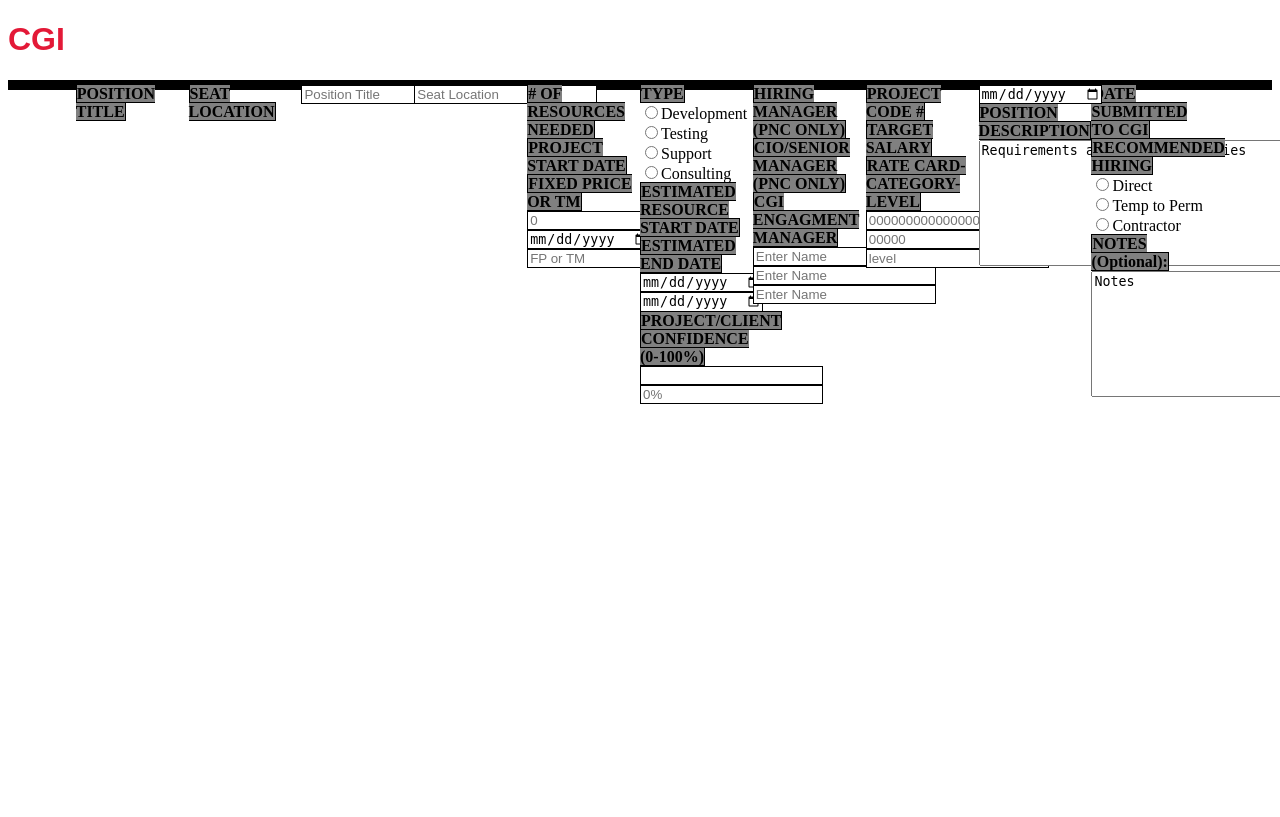
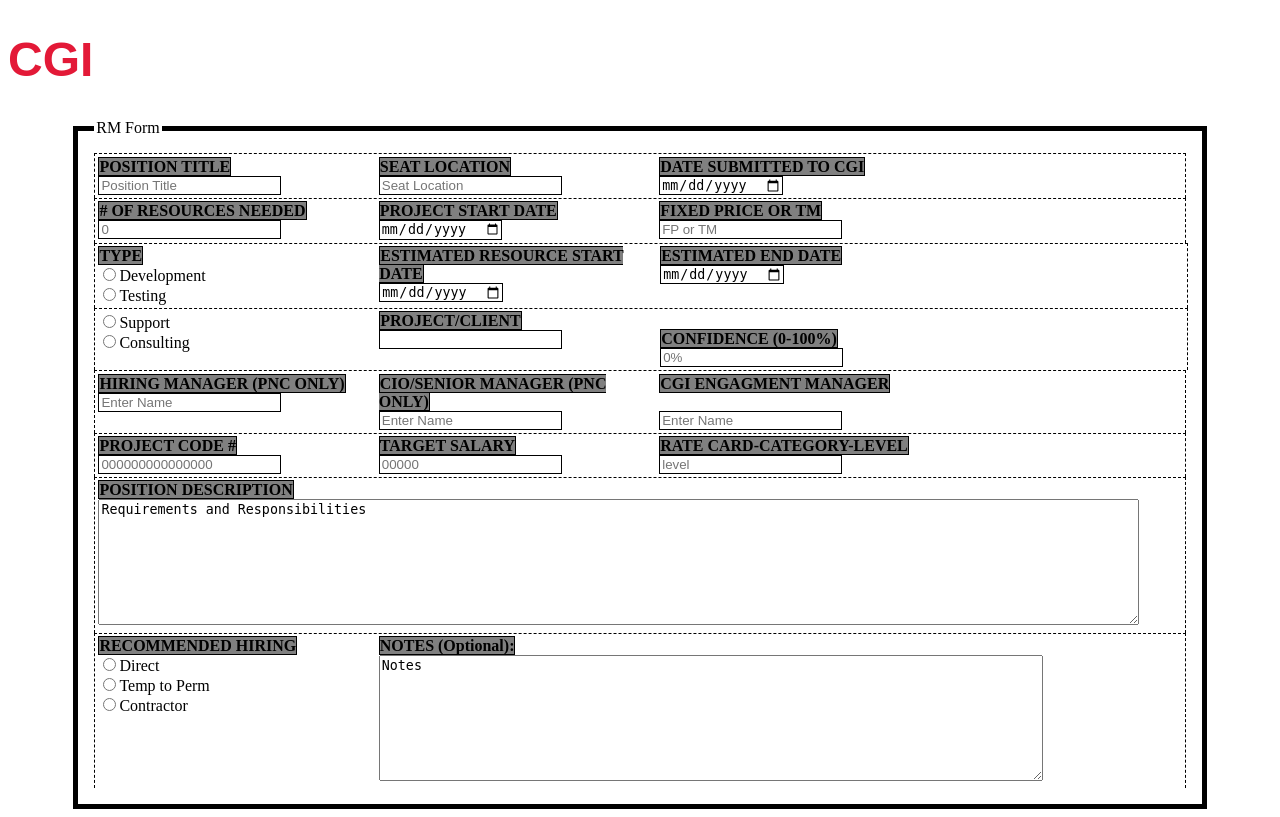
Before and after one commit to jfignole/r-bot, a PHP site: page /RM_Form.html in a window 1280 px wide; the page is wider, and only the part inside the window is pictured. Before the commit the page ends 404 px from the top of that part, so only its background shows below. Run offline with PHP 8.4, Linux system fonts and the light colour scheme.

Commit message:
Add files via upload
Added CSS and Lined it up

```diff
--- a/R-Bot/Forms/RM_Form.html
+++ b/R-Bot/Forms/RM_Form.html
@@ -8,85 +8,115 @@
 </head>
 <body>
 	<h1>CGI</h1>
-<div id="rm_c">
+
+
 	<form>
+	<fieldset>
+	<legend>RM Form</legend>
 		<div class="row_1">
 			<div class="box_1">
-				<label><b>POSITION TITLE</b></label>
+				<label><b>POSITION TITLE</b></label><br>
+				<input type="text" placeholder="Position Title" name="ptitle">
 			</div>
 			<div class="box_2">
-				<label><b>SEAT LOCATION</b></label>
+				<label><b>SEAT LOCATION</b></label><br>
+				<input type="text" placeholder="Seat Location" name="sloc">
 			</div>
 			<div class="box_3">
 				<label><b>DATE SUBMITTED TO CGI</b></label><br>
+				<input type="date" placeholder="mm/dd/yyyy" name="dsub"><br>
 			</div>
+		</div><br>
+		<div class="row_2">
 			<div class="box_1">
-				<input type="text" placeholder="Position Title" name="ptitle">
+				<label><b># OF RESOURCES NEEDED</b></label><br>
+				<input type="number" placeholder="0" min="0" name="numres">
 			</div>
 			<div class="box_2">
-				<input type="text" placeholder="Seat Location" name="sloc">
+				<label><b>PROJECT START DATE</b></label><br>
+				<input type="date" placeholder="mm/dd/yyyy" name="pstart">
 			</div>
 			<div class="box_3">
-				<input type="date" placeholder="mm/dd/yyyy" name="dsub"><br>
+				<label><b>FIXED PRICE OR TM</b></label><br>
+				<input type="text" placeholder="FP or TM" name="fptm">
 			</div>
-			<div class="row_2">
-				<div class="box_1">
-				<label><b># OF RESOURCES NEEDED</b></label>
-				<label><b>PROJECT START DATE</b></label>
-				<label><b>FIXED PRICE OR TM</b></label><br>
-				<input type="number" placeholder="0" name="numres">
-				<input type="date" placeholder="mm/dd/yyyy" name="pstart">
-				<input type="text" placeholder="FP or TM" name="fptm"><br>
 		</div>
 		<div class="row_3">
 			<div class="box_1">
 				<label><b>TYPE</b></label><br>
 				<input type="radio" name="type" value="development">Development<br>
 				<input type="radio" name="type" value="testing">Testing<br>
+			</div>
+			<div class="box_2">
+				<label><b>ESTIMATED RESOURCE START DATE</b></label><br>
+				<input type="date" placeholder="mm/dd/yyyy" name="rsdate">
+			</div>
+			<div class="box_3">
+				<label><b>ESTIMATED END DATE</b></label><br>
+				<input type="date" placeholder="mm/dd/yyyy" name="rendate">
+			</div><br>
+		</div><br>
+		<div class="row_4">
+			<div class="box_1">
 				<input type="radio" name="type" value="support">Support<br>
 				<input type="radio" name="type" value="consulting">Consulting<br>
-				<label><b>ESTIMATED RESOURCE START DATE</b></label>
-				<label><b>ESTIMATED END DATE</b></label><br>
-				<input type="date" placeholder="mm/dd/yyyy" name="rsdate">
-				<input type="date" placeholder="mm/dd/yyyy" name="rendate"><br>
-				<label><b>PROJECT/CLIENT</b></label>
+			</div>
+			<div class="box_2">
+				<label><b>PROJECT/CLIENT</b></label><br>
+				<input type="text" name="proj_client">
+			</div><br>
+			<div class="box_3">
 				<label><b>CONFIDENCE (0-100%)</b></label><br>
-				<input type="text" name="proj_client">
-				<input type="text" placeholder="0%" name="conf_perc"><br>
+				<input type="text" placeholder="0%" name="conf_perc">
 			</div>
-		<div class="row_4">
-			<div class="box_1">
-			<label><b>HIRING MANAGER (PNC ONLY)</b></label>
-			<label><b>CIO/SENIOR MANAGER (PNC ONLY)</b></label>
-			<label><b>CGI ENGAGMENT MANAGER</b></label><br>
-			<input type="text" placeholder="Enter Name" name="hir_manag">
-			<input type="text" placeholder="Enter Name" name="sen_manag">
-			<input type="text" placeholder="Enter Name" name="engag_manag"><br>
 		</div>
 		<div class="row_5">
 			<div class="box_1">
-			<label><b>PROJECT CODE #</b></label>
-			<label><b>TARGET SALARY</b></label>
-			<label><b>RATE CARD-CATEGORY-LEVEL</b></label><br>
-			<input type="number" placeholder="000000000000000" name="pcode">
-			<input type="number" placeholder="00000" name="t_salary">
-			<input type="text" placeholder="level" name="rcc_level"><br>
+				<label><b>HIRING MANAGER (PNC ONLY)</b></label><br>
+				<input type="text" placeholder="Enter Name" name="hir_manag">
+			</div>
+			<div class="box_2">
+				<label><b>CIO/SENIOR MANAGER (PNC ONLY)</b></label><br>
+				<input type="text" placeholder="Enter Name" name="sen_manag">
+			</div>
+			<div class="box_3">
+				<label><b>CGI ENGAGMENT MANAGER</b></label><br><br>
+				<input type="text" placeholder="Enter Name" name="engag_manag"><br>
+			</div>
 		</div>
 		<div class="row_6">
 			<div class="box_1">
-			<label><b>POSITION DESCRIPTION</b></label><br>
-			<textarea id = "Position Requirements" rows="8" cols="80">Requirements and Responsibilities</textarea><br>
+				<label><b>PROJECT CODE #</b></label><br>
+				<input type="number" placeholder="000000000000000" min="0" name="pcode">
+			</div>
+			<div class="box_2">
+				<label><b>TARGET SALARY</b></label><br>
+				<input type="number" placeholder="00000" min="0" name="t_salary">
+			</div>
+			<div class="box_3">
+				<label><b>RATE CARD-CATEGORY-LEVEL</b></label><br>
+				<input type="text" placeholder="level" name="rcc_level"><br>
+			</div>
 		</div>
 		<div class="row_7">
+			<div class="box_1">
+				<label><b>POSITION DESCRIPTION</b></label><br>
+				<textarea id = "Position Requirements" rows="8" cols="127">Requirements and Responsibilities</textarea><br>
+			</div>
+		</div>
+		<div class="row_8">
 			<div class="box_1">
 				<label><b>RECOMMENDED HIRING</b></label><br>
 				<input type="radio" name="rec_hire" value="Direct">Direct<br>
 				<input type="radio" name="rec_hire" value="Temp to Perm">Temp to Perm<br>
 				<input type="radio" name="rec_hire" value="Contractor">Contractor<br>
+			</div>
+			<div class="box_2">
 				<label><b>NOTES (Optional):</b></label><br>
 				<textarea id="Notes" rows="8" cols="80">Notes</textarea>
 			</div>
+		</div>
+	</fieldset>
 </form>
-	</div>
 </body>
 </html>
--- a/R-Bot/Forms/styles.css
+++ b/R-Bot/Forms/styles.css
@@ -5,61 +5,114 @@
 h1 {
   color:#E31937;
   font-family: Arial;
-  font-size:200%;
+  font-size:300%;
 }
 form {
   width: 90%;
   margin: 0 auto;
 }
-#rm_c {
-  border:5px solid black;
-  font-family:serif;
-  font-size:100%;
+fieldset {
+	padding: 1em;
+	border: 5px solid black;
+}
+div.box_1 {
+  box-sizing: border-box;
+  width:25%;
+  float: left;
+  padding: 0.2em;
+  margin-right:0.5em;
+
+}
+div.box_2 {
+ box-sizing: border-box;
+  width:25%;
+  float: left;
+  padding: 0.2em;
+  margin-right:0.5em;
+}
+div.box_3 {
+  box-sizing: border-box;
+  width:25%;
+  float: left;
+  padding: 0.2em;
+  margin-right:0.5em;
 }
 div.row_1  {
 
-
-}
-div.box_1 {
-  display:inline-block;
-  width:10%;
+  box-sizing: border-box;
+  width:100%;
   float: left;
-}
-div.box_2 {
-  display:inline-block;
-  width:10%;
-  float: left;
-}
-div.box_3 {
-  display:inline-block;
-  width:10%;
-  float: right;
+  border-top: 1px dashed black;
+  border-left:1px dashed black;
+  border-right:1px dashed black;
 }
 div.row_2  {
-
+  box-sizing: border-box;
+  width:100%;
+  float: left;
+  border-top: 1px dashed black;
+  border-left:1px dashed black;
+  border-right:1px dashed black;
 }
 
 div.row_3  {
-
+  width:100%;
+  float: left;
+  border-top: 1px dashed black;
+  border-left:1px dashed black;
+  border-right:1px dashed black;
 }
 
 div.row_4  {
-
+  width:100%;
+  float: left;
+  border-top: 1px dashed black;
+  border-left:1px dashed black;
+  border-right:1px dashed black;
 }
 
 div.row_5  {
-
+  box-sizing: border-box;
+  width:100%;
+  float: left;
+  border-top: 1px dashed black;
+  border-left:1px dashed black;
+  border-right:1px dashed black;
 }
 
 div.row_6  {
+  box-sizing: border-box;
+  width:100%;
+  float: left;
+  border-top: 1px dashed black;
+  border-left:1px dashed black;
+  border-right:1px dashed black;
+}
+div.row_7  {
+  box-sizing: border-box;
+  width:100%;
+  float: left;
+  border-top: 1px dashed black;
+  border-left:1px dashed black;
+  border-right:1px dashed black;
+}
 
+div.row_8  {
+  box-sizing: border-box;
+  width:100%;
+  float: left;
+  border-top: 1px dashed black;
+  border-left:1px dashed black;
+  border-right:1px dashed black;
 }
 
 label {
   background-color: grey;
   border:1px solid black;
+  width:15px;
 }
 
 input {
     border:1px solid black;
+
 }
```
Also changed, not shown: R-Bot/Forms/Login.html (+5 -3 lines). Lines whose indentation alone changed are shown as unchanged.
